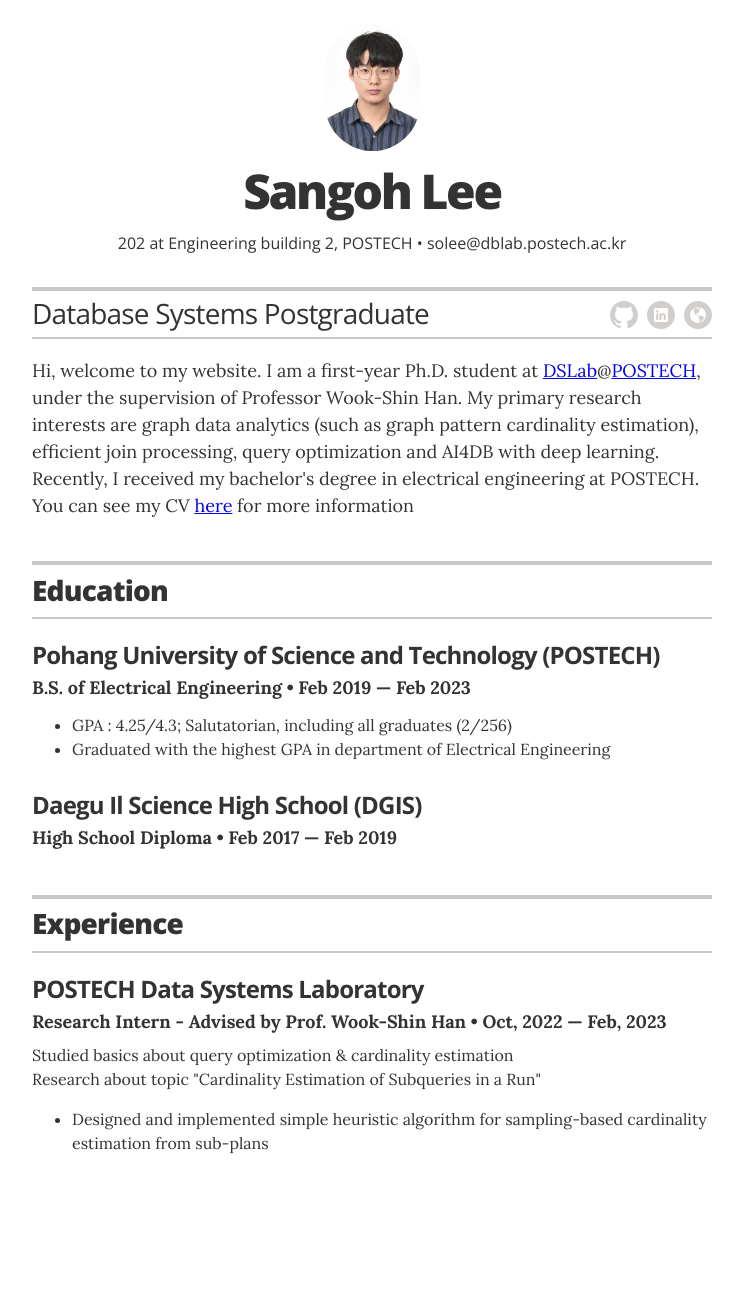
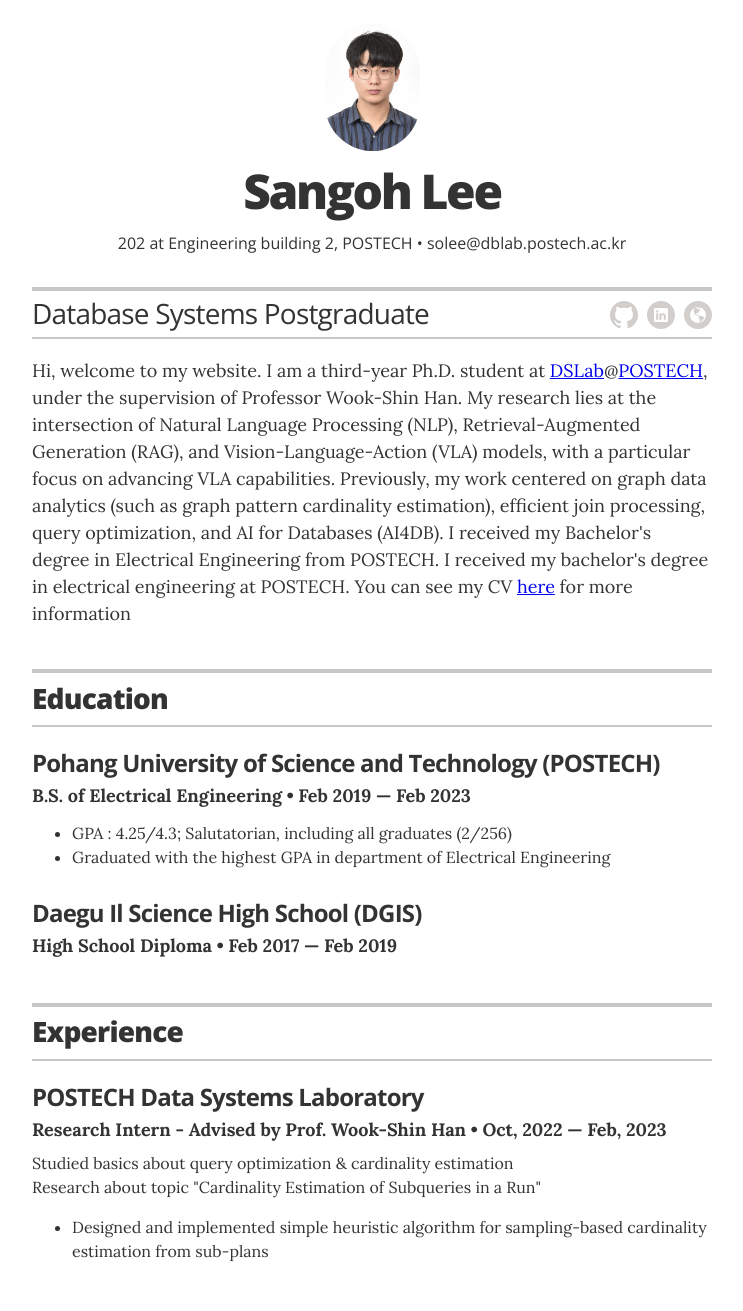
Before and after one commit to Leesangoh/leesangoh.github.io, a Jekyll site: the page built from index.html, in a window 1280 px wide. Shown: the whole page, without its empty margins (268-1011 px from the left). Built offline with Jekyll 4.4.1, drawn with Linux system fonts in a browser that asks for light colours; before the commit the page ends 1203 px from its top, so only the background shows below that.

Commit message:
Update _config.yml

```diff
--- a/_config.yml
+++ b/_config.yml
@@ -23,7 +23,7 @@
 resume_header_contact_info:     "202 at Engineering building 2, POSTECH • solee@dblab.postech.ac.kr"
 display_header_contact_info:    "true"
 
-resume_header_intro: "<p>Hi, welcome to my website. I am a first-year Ph.D. student at  <a href='https://dslab.postech.ac.kr' target='_blank'>DSLab</a>@<a href='https://postech.ac.kr' target='_blank'>POSTECH</a>, under the supervision of Professor Wook-Shin Han. My primary research interests are graph data analytics (such as graph pattern cardinality estimation), efficient join processing, query optimization and AI4DB with deep learning. Recently, I received my bachelor's degree in electrical engineering at POSTECH. You can see my CV <a href='https://drive.google.com/file/d/1WhTteJ8sFroajh65qmefG6gwQNLZnhX0/view?usp=sharing' target='_blank'>here</a> for more information</p>"
+resume_header_intro: "<p>Hi, welcome to my website. I am a third-year Ph.D. student at  <a href='https://dslab.postech.ac.kr' target='_blank'>DSLab</a>@<a href='https://postech.ac.kr' target='_blank'>POSTECH</a>, under the supervision of Professor Wook-Shin Han. My research lies at the intersection of Natural Language Processing (NLP), Retrieval-Augmented Generation (RAG), and Vision-Language-Action (VLA) models, with a particular focus on advancing VLA capabilities. Previously, my work centered on graph data analytics (such as graph pattern cardinality estimation), efficient join processing, query optimization, and AI for Databases (AI4DB). I received my Bachelor's degree in Electrical Engineering from POSTECH. I received my bachelor's degree in electrical engineering at POSTECH. You can see my CV <a href='https://drive.google.com/file/d/1WhTteJ8sFroajh65qmefG6gwQNLZnhX0/view?usp=sharing' target='_blank'>here</a> for more information</p>"
 
 # use "yes" to display the email contact button,
 # "no" to display an "I'm not looking for work" message,
```
